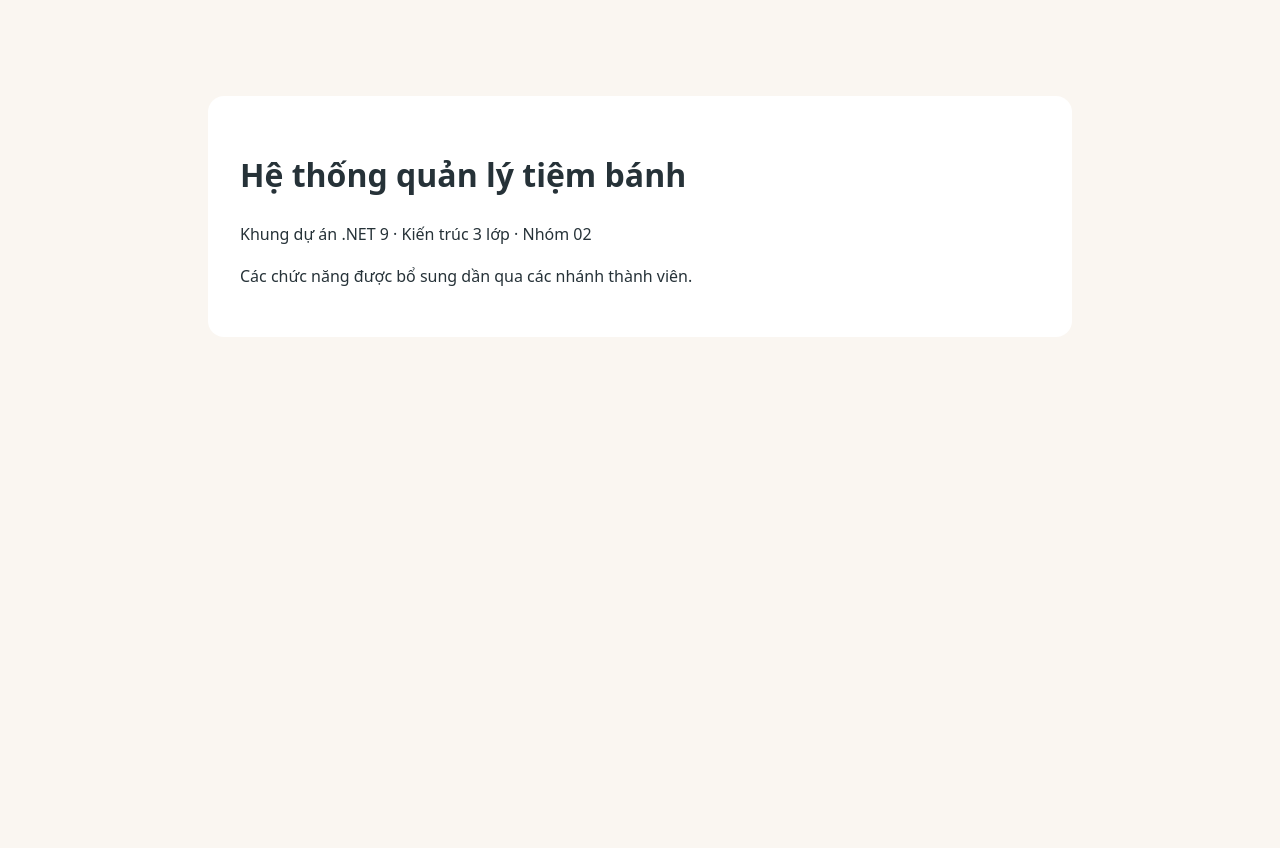
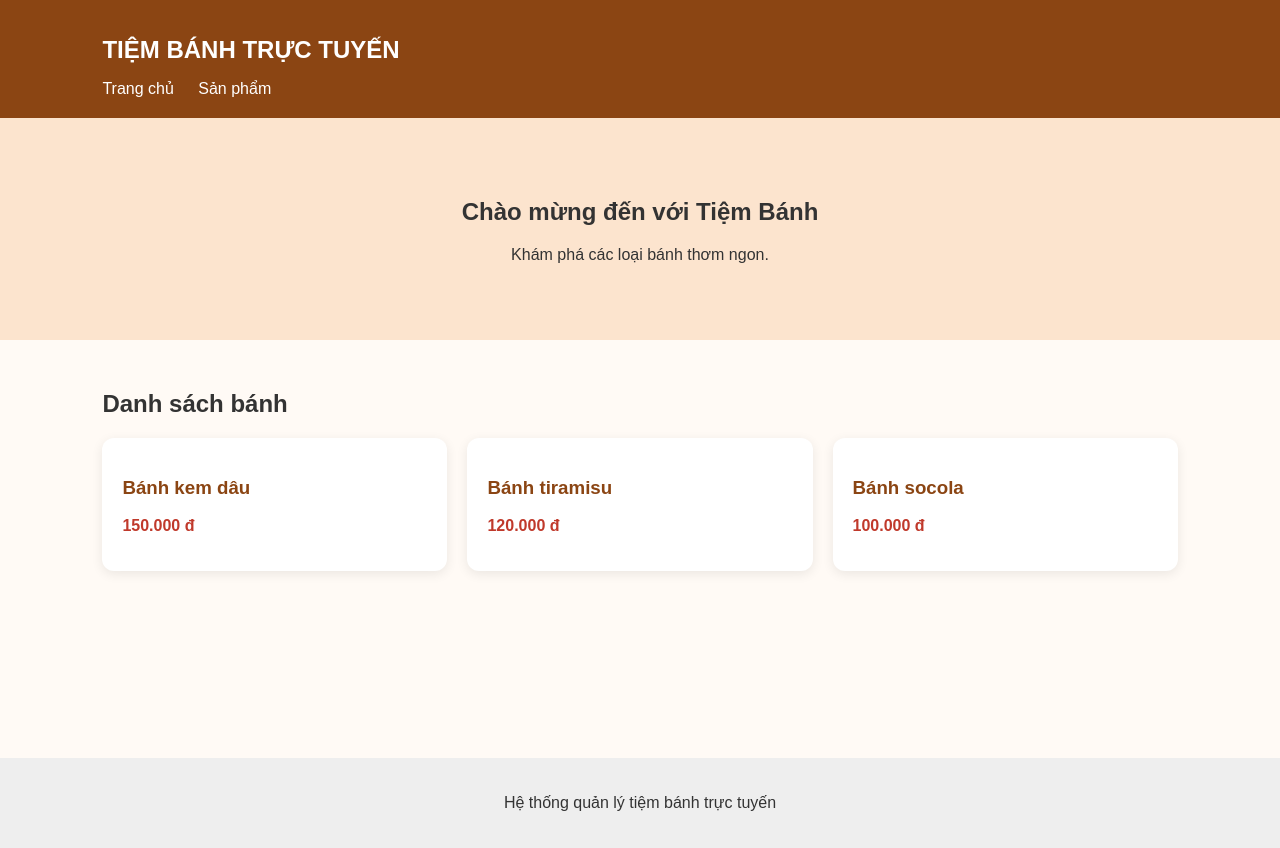
Before and after one commit to lechiNghiaa/Cake_Store_CSharp, a plain HTML site: page TiemBanh_DoAn/TiemBanh/src/TiemBanh.Web/wwwroot/index.html in a window 1280 px wide. Before the commit the page ends 800 px from the top, so only its background shows below. Drawn offline with Linux system fonts and the light colour scheme.

Commit message:
feat(web): add initial bakery homepage

```diff
--- a/TiemBanh_DoAn/TiemBanh/src/TiemBanh.Web/wwwroot/css/site.css
+++ b/TiemBanh_DoAn/TiemBanh/src/TiemBanh.Web/wwwroot/css/site.css
@@ -1,2 +1,70 @@
-body { font: 16px/1.6 system-ui,sans-serif; color:#263238; background:#faf6f1; margin:0; }
-main { max-width:800px; margin:6rem auto; padding:2rem; background:white; border-radius:1rem; }
+
+* {
+    box-sizing: border-box;
+}
+
+body {
+    margin: 0;
+    font-family: Arial, sans-serif;
+    background: #fffaf5;
+    color: #333;
+}
+
+header {
+    padding: 20px 8%;
+    background: #8b4513;
+    color: white;
+}
+
+header h1 {
+    font-size: 24px;
+}
+
+nav a {
+    color: white;
+    margin-right: 20px;
+    text-decoration: none;
+}
+
+.banner {
+    padding: 60px 20px;
+    text-align: center;
+    background: #fce4ce;
+}
+
+main {
+    min-height: 80vh;
+}
+
+#danh-sach-banh {
+    padding: 30px 8%;
+}
+
+.cake-grid {
+    display: grid;
+    grid-template-columns:
+        repeat(auto-fit, minmax(220px, 1fr));
+    gap: 20px;
+}
+
+.cake-card {
+    padding: 20px;
+    border-radius: 12px;
+    background: white;
+    box-shadow: 0 3px 12px #00000015;
+}
+
+.cake-card h3 {
+    color: #8b4513;
+}
+
+.price {
+    font-weight: bold;
+    color: #c0392b;
+}
+
+footer {
+    text-align: center;
+    padding: 20px;
+    background: #eee;
+}
--- a/TiemBanh_DoAn/TiemBanh/src/TiemBanh.Web/wwwroot/index.html
+++ b/TiemBanh_DoAn/TiemBanh/src/TiemBanh.Web/wwwroot/index.html
@@ -1,3 +1,39 @@
-<!doctype html>
-<html lang="vi"><head><meta charset="utf-8"><meta name="viewport" content="width=device-width, initial-scale=1"><title>Tiệm Bánh – Khung dự án</title><link rel="stylesheet" href="css/site.css"></head>
-<body><main><h1>Hệ thống quản lý tiệm bánh</h1><p>Khung dự án .NET 9 · Kiến trúc 3 lớp · Nhóm 02</p><p>Các chức năng được bổ sung dần qua các nhánh thành viên.</p></main></body></html>
+
+<!DOCTYPE html>
+<html lang="vi">
+<head>
+    <meta charset="UTF-8">
+    <meta name="viewport"
+          content="width=device-width, initial-scale=1.0">
+
+    <title>Tiệm Bánh - Trang chủ</title>
+    <link rel="stylesheet" href="css/site.css">
+</head>
+<body>
+    <header>
+        <h1>TIỆM BÁNH TRỰC TUYẾN</h1>
+        <nav>
+            <a href="index.html">Trang chủ</a>
+            <a href="#danh-sach-banh">Sản phẩm</a>
+        </nav>
+    </header>
+
+    <main>
+        <section class="banner">
+            <h2>Chào mừng đến với Tiệm Bánh</h2>
+            <p>Khám phá các loại bánh thơm ngon.</p>
+        </section>
+
+        <section id="danh-sach-banh">
+            <h2>Danh sách bánh</h2>
+            <div id="cake-list" class="cake-grid"></div>
+        </section>
+    </main>
+
+    <footer>
+        <p>Hệ thống quản lý tiệm bánh trực tuyến</p>
+    </footer>
+
+    <script src="js/site.js"></script>
+</body>
+</html>
--- /dev/null
+++ b/TiemBanh_DoAn/TiemBanh/src/TiemBanh.Web/wwwroot/js/site.js
@@ -0,0 +1,42 @@
+
+"use strict";
+
+// Dữ liệu mẫu, chưa kết nối API.
+const cakes = [
+    {
+        id: 1,
+        name: "Bánh kem dâu",
+        price: 150000
+    },
+    {
+        id: 2,
+        name: "Bánh tiramisu",
+        price: 120000
+    },
+    {
+        id: 3,
+        name: "Bánh socola",
+        price: 100000
+    }
+];
+
+const cakeList = document.getElementById("cake-list");
+
+const formatPrice = (price) => {
+    return price.toLocaleString("vi-VN") + " đ";
+};
+
+cakes.forEach((cake) => {
+    const card = document.createElement("article");
+    card.className = "cake-card";
+
+    const title = document.createElement("h3");
+    title.textContent = cake.name;
+
+    const price = document.createElement("p");
+    price.className = "price";
+    price.textContent = formatPrice(cake.price);
+
+    card.append(title, price);
+    cakeList.appendChild(card);
+});
```
